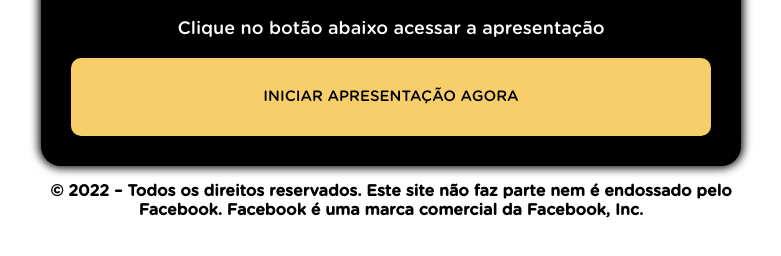
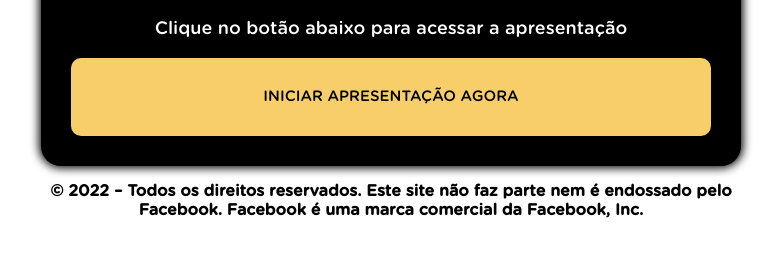
Before and after one commit to TigerADSCompany/martasantos.online-, a plain HTML site: page index.html in a window 1280 px wide. Shown: the part 328-584 px from the top of the page, without its empty margins (249-1030 px from the left). Drawn offline with Linux system fonts and the light colour scheme; a script that the page names is missing.

Commit message:
Update index.html

```diff
--- a/index.html
+++ b/index.html
@@ -31,7 +31,7 @@ src="https://www.facebook.com/tr?id=356919136498154&ev=PageView&noscript=1"
       <div>
         <div class="question">
           <h1>Estamos Quase Lá!</h1>
-          <p>Clique no botão abaixo acessar a apresentação</p>
+          <p>Clique no botão abaixo para acessar a apresentação</p>
         </div>
         <div class="answer">
           <a class="btn" href="https://desengordando.com/">INICIAR APRESENTAÇÃO AGORA</a>
```
